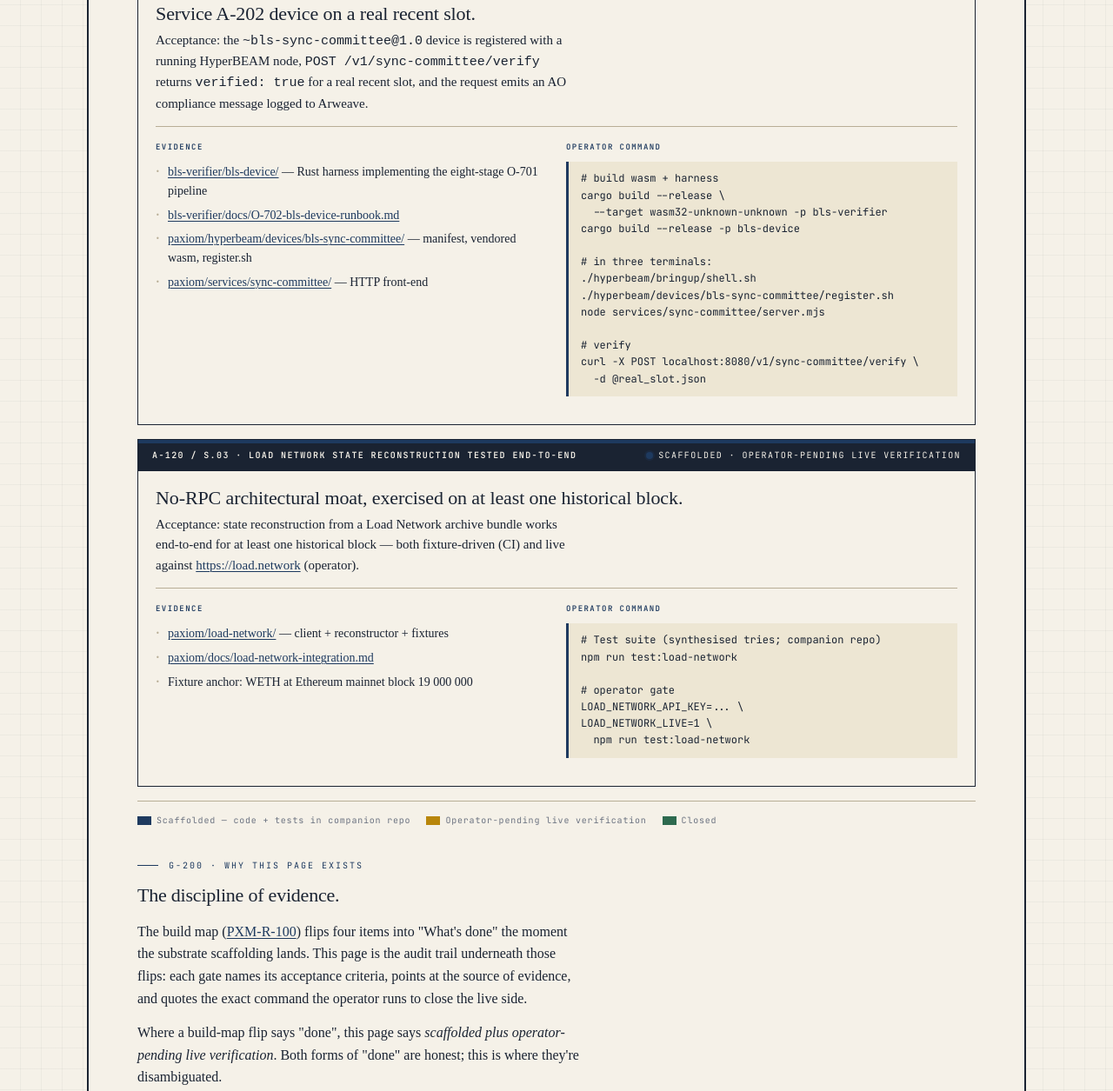
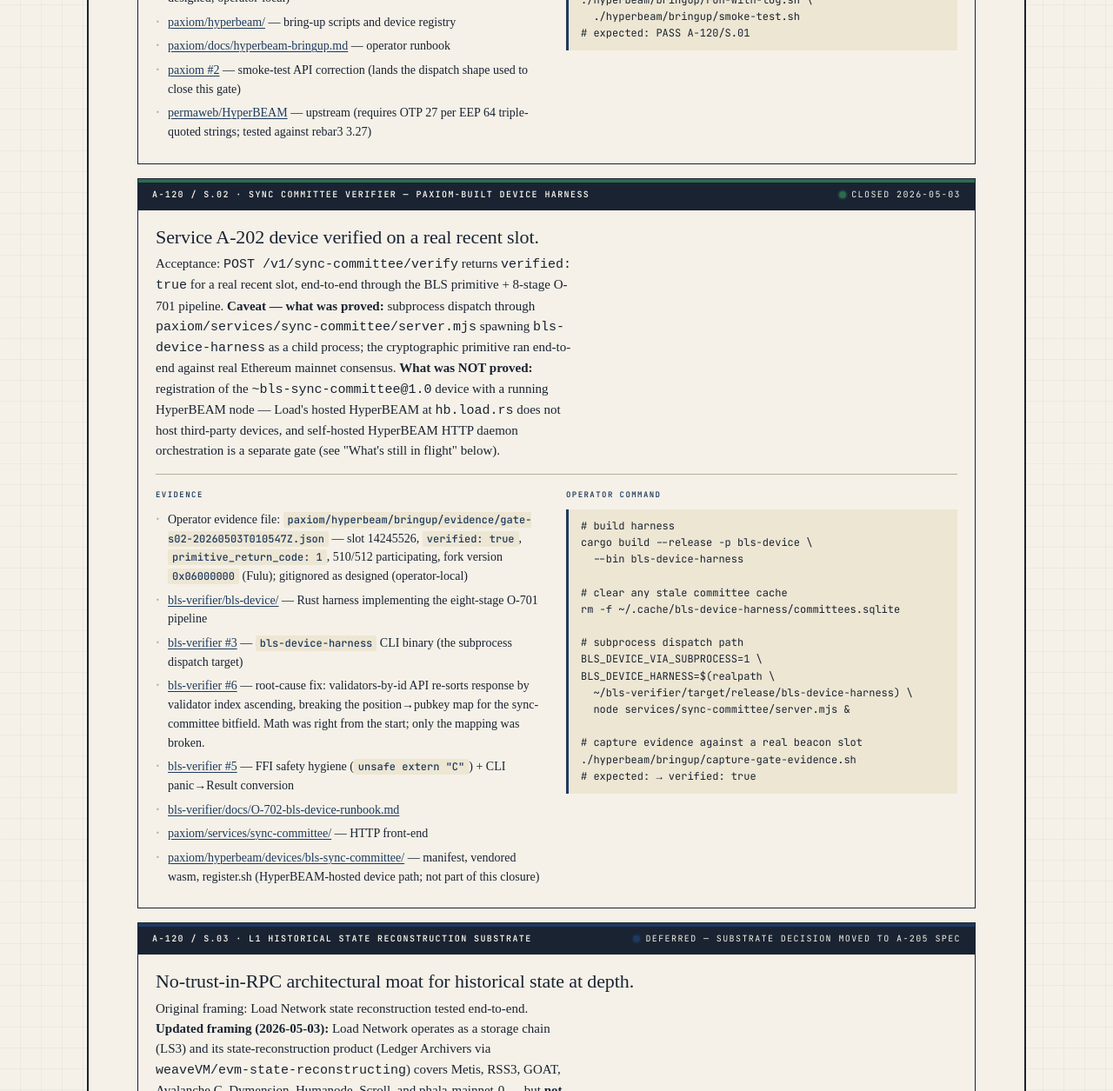
Before and after one commit to k-luecke/paxiom-static, a plain HTML site: page paxiom-phase-0-status.html in a window 1280 px wide. Shown: the part 906-2161 px from the top of the page at 87% size. Drawn offline with Linux system fonts and the light colour scheme.

Commit message:
phase-0: flip S.01/S.02/Service-02 to closed; reframe S.03 as deferred
Three of the four substrate items move from "scaffolded; awaiting
operator gate" to closed with operator evidence references. The
fourth (S.03) is reframed as deferred because the substrate it
targets (Load Network state reconstruction) does not cover Ethereum
L1 mainnet — substrate decision moves to Service A-205 spec rather
than blocking Phase 0.

S.02 closure carries an explicit caveat: subprocess dispatch path
through paxiom services/sync-committee + bls-device-harness is what
was proved end-to-end; HyperBEAM-hosted device registration remains
unproven (hb.load.rs does not host third-party devices, self-hosted
HB HTTP daemon orchestration is a separate gate).

Honesty discipline preserved per the 27c9b24 walk-back precedent —
each closure cites the exact evidence file and operator command,
and what was NOT proved is named explicitly rather than glossed.

Sheet revision: A → B (2026.05.02 → 2026.05.03).

DO NOT merge before:
- bls-verifier PR #3 (harness binary)
- bls-verifier PR #6 (validator-order fix; without this the cited
  evidence does not reproduce)
- paxiom PR #2 (smoke-test API fix)
- bls-verifier PR #5 (FFI/CLI hygiene; independent but preferable)

```diff
--- a/paxiom-phase-0-status.html
+++ b/paxiom-phase-0-status.html
@@ -156,31 +156,35 @@ a:hover { color: var(--red); }
 
 <div class="page-mark">Sheet PXM-G-100</div>
 <h1 class="page-title">Three gates. <em>One substrate.</em></h1>
-<p class="page-strap">Phase 0 closes when the operator runs three commands and each one exits 0. The code is scaffolded in companion repositories, the runbooks are written. What remains is the operator running the documented commands on real infrastructure — and the companion repos becoming publicly browse-able so the evidence is independently auditable.</p>
+<p class="page-strap">Phase 0 closes when the operator runs three commands and each one exits 0. As of 2026-05-03, two have run end-to-end against real Ethereum mainnet consensus (S.01 and S.02 closed with operator evidence). The third (S.03) is deferred — Load Network's reconstruction products do not cover Ethereum L1 mainnet, and the substrate decision for L1 historical state is now scoped to Service A-205 specification rather than Phase 0.</p>
 
 <!-- Gate S.01 -->
-<article class="gate-card scaffolded" id="s01">
+<article class="gate-card closed" id="s01">
   <div class="gate-card-header">
     <span class="gate-id">A-120 / S.01 · HyperBEAM operational locally</span>
-    <span class="gate-status">Scaffolded · operator-pending live verification</span>
+    <span class="gate-status">Closed 2026-05-02</span>
   </div>
   <div class="gate-card-body">
     <div class="gate-card-title">HyperBEAM running locally via <code>rebar3 shell</code>.</div>
-    <p class="gate-card-acceptance">Acceptance: <code>rebar3 shell</code> opens a working HyperBEAM session, the <code>~evm@1.0</code> device executes, and <code>hb_ao:dispatch(&lt;&lt;"~evm@1.0"&gt;&gt;, #{action =&gt; ping})</code> returns <code>{ok, _}</code>.</p>
+    <p class="gate-card-acceptance">Acceptance: <code>rebar3 shell</code> opens a working HyperBEAM session and dispatch through <code>hb_ao</code> returns <code>{ok, _}</code>. Original draft targeted <code>~evm@1.0</code> via <code>hb_ao:dispatch/2</code>; both were upstream-API mismatches (<code>~evm@1.0</code> lives in Load's HyperBEAM fork, not <code>permaweb/HyperBEAM</code>; the AO-Core resolver entry is <code>hb_ao:resolve/2</code>). Closed against upstream <code>~test-device@1.0</code> (the canonical "framework is working" probe) — same proof of "HyperBEAM operational and dispatching."</p>
 
     <div class="gate-card-grid">
       <div class="gate-card-cell">
         <div class="label">Evidence</div>
         <ul>
-          <li><a href="https://github.com/k-luecke/paxiom/tree/claude/build-hyperbeam-network-uIaMZ/hyperbeam">paxiom/hyperbeam/</a> — bring-up scripts and device registry</li>
-          <li><a href="https://github.com/k-luecke/paxiom/blob/claude/build-hyperbeam-network-uIaMZ/docs/hyperbeam-bringup.md">paxiom/docs/hyperbeam-bringup.md</a> — operator runbook</li>
-          <li><a href="https://github.com/permaweb/HyperBEAM">permaweb/HyperBEAM</a> — upstream</li>
+          <li>Operator log: <code>paxiom/hyperbeam/bringup/logs/smoke-test-20260502T220748Z.log</code> — <code>S01_OK</code>, exit 0, elapsed 90s (gitignored as designed; operator-local)</li>
+          <li><a href="https://github.com/k-luecke/paxiom/tree/main/hyperbeam">paxiom/hyperbeam/</a> — bring-up scripts and device registry</li>
+          <li><a href="https://github.com/k-luecke/paxiom/blob/main/docs/hyperbeam-bringup.md">paxiom/docs/hyperbeam-bringup.md</a> — operator runbook</li>
+          <li><a href="https://github.com/k-luecke/paxiom/pull/2">paxiom #2</a> — smoke-test API correction (lands the dispatch shape used to close this gate)</li>
+          <li><a href="https://github.com/permaweb/HyperBEAM">permaweb/HyperBEAM</a> — upstream (requires OTP 27 per EEP 64 triple-quoted strings; tested against rebar3 3.27)</li>
         </ul>
       </div>
       <div class="gate-card-cell">
         <div class="label">Operator command</div>
-<pre class="cmd">./hyperbeam/bringup/install.sh
-./hyperbeam/bringup/smoke-test.sh
+<pre class="cmd">./hyperbeam/bringup/run-with-log.sh \
+  ./hyperbeam/bringup/install.sh
+./hyperbeam/bringup/run-with-log.sh \
+  ./hyperbeam/bringup/smoke-test.sh
 # expected: PASS A-120/S.01</pre>
       </div>
     </div>
@@ -188,40 +192,47 @@ a:hover { color: var(--red); }
 </article>
 
 <!-- Gate S.02 -->
-<article class="gate-card scaffolded" id="s02">
+<article class="gate-card closed" id="s02">
   <div class="gate-card-header">
-    <span class="gate-id">A-120 / S.02 · Sync committee verifier wrapped as HyperBEAM device</span>
-    <span class="gate-status">Scaffolded · operator-pending live verification</span>
+    <span class="gate-id">A-120 / S.02 · Sync committee verifier — Paxiom-built device harness</span>
+    <span class="gate-status">Closed 2026-05-03</span>
   </div>
   <div class="gate-card-body">
-    <div class="gate-card-title">Service A-202 device on a real recent slot.</div>
-    <p class="gate-card-acceptance">Acceptance: the <code>~bls-sync-committee@1.0</code> device is registered with a running HyperBEAM node, <code>POST /v1/sync-committee/verify</code> returns <code>verified: true</code> for a real recent slot, and the request emits an AO compliance message logged to Arweave.</p>
+    <div class="gate-card-title">Service A-202 device verified on a real recent slot.</div>
+    <p class="gate-card-acceptance">Acceptance: <code>POST /v1/sync-committee/verify</code> returns <code>verified: true</code> for a real recent slot, end-to-end through the BLS primitive + 8-stage O-701 pipeline. <strong>Caveat — what was proved:</strong> subprocess dispatch through <code>paxiom/services/sync-committee/server.mjs</code> spawning <code>bls-device-harness</code> as a child process; the cryptographic primitive ran end-to-end against real Ethereum mainnet consensus. <strong>What was NOT proved:</strong> registration of the <code>~bls-sync-committee@1.0</code> device with a running HyperBEAM node — Load's hosted HyperBEAM at <code>hb.load.rs</code> does not host third-party devices, and self-hosted HyperBEAM HTTP daemon orchestration is a separate gate (see "What's still in flight" below).</p>
 
     <div class="gate-card-grid">
       <div class="gate-card-cell">
         <div class="label">Evidence</div>
         <ul>
-          <li><a href="https://github.com/k-luecke/bls-verifier/tree/claude/build-hyperbeam-network-uIaMZ/bls-device">bls-verifier/bls-device/</a> — Rust harness implementing the eight-stage O-701 pipeline</li>
-          <li><a href="https://github.com/k-luecke/bls-verifier/blob/claude/build-hyperbeam-network-uIaMZ/docs/O-702-bls-device-runbook.md">bls-verifier/docs/O-702-bls-device-runbook.md</a></li>
-          <li><a href="https://github.com/k-luecke/paxiom/tree/claude/build-hyperbeam-network-uIaMZ/hyperbeam/devices/bls-sync-committee">paxiom/hyperbeam/devices/bls-sync-committee/</a> — manifest, vendored wasm, register.sh</li>
-          <li><a href="https://github.com/k-luecke/paxiom/tree/claude/build-hyperbeam-network-uIaMZ/services/sync-committee">paxiom/services/sync-committee/</a> — HTTP front-end</li>
+          <li>Operator evidence file: <code>paxiom/hyperbeam/bringup/evidence/gate-s02-20260503T010547Z.json</code> — slot 14245526, <code>verified: true</code>, <code>primitive_return_code: 1</code>, 510/512 participating, fork version <code>0x06000000</code> (Fulu); gitignored as designed (operator-local)</li>
+          <li><a href="https://github.com/k-luecke/bls-verifier/tree/main/bls-device">bls-verifier/bls-device/</a> — Rust harness implementing the eight-stage O-701 pipeline</li>
+          <li><a href="https://github.com/k-luecke/bls-verifier/pull/3">bls-verifier #3</a> — <code>bls-device-harness</code> CLI binary (the subprocess dispatch target)</li>
+          <li><a href="https://github.com/k-luecke/bls-verifier/pull/6">bls-verifier #6</a> — root-cause fix: validators-by-id API re-sorts response by validator index ascending, breaking the position→pubkey map for the sync-committee bitfield. Math was right from the start; only the mapping was broken.</li>
+          <li><a href="https://github.com/k-luecke/bls-verifier/pull/5">bls-verifier #5</a> — FFI safety hygiene (<code>unsafe extern "C"</code>) + CLI panic→Result conversion</li>
+          <li><a href="https://github.com/k-luecke/bls-verifier/blob/main/docs/O-702-bls-device-runbook.md">bls-verifier/docs/O-702-bls-device-runbook.md</a></li>
+          <li><a href="https://github.com/k-luecke/paxiom/tree/main/services/sync-committee">paxiom/services/sync-committee/</a> — HTTP front-end</li>
+          <li><a href="https://github.com/k-luecke/paxiom/tree/main/hyperbeam/devices/bls-sync-committee">paxiom/hyperbeam/devices/bls-sync-committee/</a> — manifest, vendored wasm, register.sh (HyperBEAM-hosted device path; not part of this closure)</li>
         </ul>
       </div>
       <div class="gate-card-cell">
         <div class="label">Operator command</div>
-<pre class="cmd"># build wasm + harness
-cargo build --release \
-  --target wasm32-unknown-unknown -p bls-verifier
-cargo build --release -p bls-device
+<pre class="cmd"># build harness
+cargo build --release -p bls-device \
+  --bin bls-device-harness
 
-# in three terminals:
-./hyperbeam/bringup/shell.sh
-./hyperbeam/devices/bls-sync-committee/register.sh
-node services/sync-committee/server.mjs
+# clear any stale committee cache
+rm -f ~/.cache/bls-device-harness/committees.sqlite
 
-# verify
-curl -X POST localhost:8080/v1/sync-committee/verify \
-  -d @real_slot.json</pre>
+# subprocess dispatch path
+BLS_DEVICE_VIA_SUBPROCESS=1 \
+BLS_DEVICE_HARNESS=$(realpath \
+  ~/bls-verifier/target/release/bls-device-harness) \
+  node services/sync-committee/server.mjs &
+
+# capture evidence against a real beacon slot
+./hyperbeam/bringup/capture-gate-evidence.sh
+# expected: → verified: true</pre>
       </div>
     </div>
   </div>
@@ -230,31 +241,28 @@ curl -X POST localhost:8080/v1/sync-committee/verify \
 <!-- Gate S.03 -->
 <article class="gate-card scaffolded" id="s03">
   <div class="gate-card-header">
-    <span class="gate-id">A-120 / S.03 · Load Network state reconstruction tested end-to-end</span>
-    <span class="gate-status">Scaffolded · operator-pending live verification</span>
+    <span class="gate-id">A-120 / S.03 · L1 historical state reconstruction substrate</span>
+    <span class="gate-status">Deferred — substrate decision moved to A-205 spec</span>
   </div>
   <div class="gate-card-body">
-    <div class="gate-card-title">No-RPC architectural moat, exercised on at least one historical block.</div>
-    <p class="gate-card-acceptance">Acceptance: state reconstruction from a Load Network archive bundle works end-to-end for at least one historical block — both fixture-driven (CI) and live against <a href="https://load.network">https://load.network</a> (operator).</p>
+    <div class="gate-card-title">No-trust-in-RPC architectural moat for historical state at depth.</div>
+    <p class="gate-card-acceptance">Original framing: Load Network state reconstruction tested end-to-end. <strong>Updated framing (2026-05-03):</strong> Load Network operates as a storage chain (LS3) and its state-reconstruction product (Ledger Archivers via <code>weaveVM/evm-state-reconstructing</code>) covers Metis, RSS3, GOAT, Avalanche C, Dymension, Humanode, Scroll, and phala-mainnet-0 — but <strong>not Ethereum L1 mainnet</strong>. Paxiom committed to L1; the substrate question is therefore an open product decision, not a Phase 0 implementation gate. Resolution moves to the Service A-205 (Verified Historical State) specification. The MPT proof verification logic in <code>paxiom/load-network/test/verifier.test.mjs</code> remains valid — that logic verifies proofs from any source. Per the no-RPC framing: the load-bearing claim is "no trust in RPC" (local verification against consensus-attested state roots), not "no RPC anywhere as a data source."</p>
 
     <div class="gate-card-grid">
       <div class="gate-card-cell">
-        <div class="label">Evidence</div>
+        <div class="label">What stands</div>
         <ul>
-          <li><a href="https://github.com/k-luecke/paxiom/tree/claude/build-hyperbeam-network-uIaMZ/load-network">paxiom/load-network/</a> — client + reconstructor + fixtures</li>
-          <li><a href="https://github.com/k-luecke/paxiom/blob/claude/build-hyperbeam-network-uIaMZ/docs/load-network-integration.md">paxiom/docs/load-network-integration.md</a></li>
-          <li>Fixture anchor: WETH at Ethereum mainnet block 19 000 000</li>
+          <li><a href="https://github.com/k-luecke/paxiom/tree/main/load-network">paxiom/load-network/</a> — fixture-driven MPT proof verification (20/20 tests pass; reusable for any source of EL proofs)</li>
+          <li><a href="https://github.com/k-luecke/paxiom/blob/main/docs/load-network-integration.md">paxiom/docs/load-network-integration.md</a></li>
         </ul>
       </div>
       <div class="gate-card-cell">
-        <div class="label">Operator command</div>
-<pre class="cmd"># Test suite (synthesised tries; companion repo)
-npm run test:load-network
-
-# operator gate
-LOAD_NETWORK_API_KEY=... \
-LOAD_NETWORK_LIVE=1 \
-  npm run test:load-network</pre>
+        <div class="label">What's open (A-205 substrate decision)</div>
+        <ul>
+          <li>Pick interim L1 historical archive: conventional archive RPC (Alchemy/QuickNode/Infura/Chainstack) — acceptable because verification is local — or self-hosted Erigon (~3TB) for self-sovereignty</li>
+          <li>Decide future direction: KYVE-backed adapter (no off-the-shelf path for Ethereum L1 mainnet today; would need a custom EVM adapter), or vendor-locked archive with the trust offset to local verification</li>
+          <li>Repurpose <code>paxiom/load-network/</code>: delete the broken client + keep MPT verifier, OR repurpose as an LS3-backed audit-artifact archival sink ($0.02/GB/mo permanent storage on Arweave via x402 facilitator at <code>hyper-x402.load.network</code>)</li>
+        </ul>
       </div>
     </div>
   </div>
@@ -263,15 +271,16 @@ LOAD_NETWORK_LIVE=1 \
 <div class="legend">
   <div class="legend-item"><span class="legend-swatch scaffolded"></span> Scaffolded — code + tests in companion repo</div>
   <div class="legend-item"><span class="legend-swatch operator-pending"></span> Operator-pending live verification</div>
-  <div class="legend-item"><span class="legend-swatch closed"></span> Closed</div>
+  <div class="legend-item"><span class="legend-swatch closed"></span> Closed — operator-verified end-to-end with evidence file</div>
 </div>
 
 <div class="section" style="margin-top:36px;">
   <div class="section-mark-text">G-200 · Why this page exists</div>
   <h2>The discipline of evidence.</h2>
-  <p>The build map (<a href="/paxiom-build-map.html">PXM-R-100</a>) flips four items into "What's done" the moment the substrate scaffolding lands. This page is the audit trail underneath those flips: each gate names its acceptance criteria, points at the source of evidence, and quotes the exact command the operator runs to close the live side.</p>
-  <p>Where a build-map flip says "done", this page says <em>scaffolded plus operator-pending live verification</em>. Both forms of "done" are honest; this is where they're disambiguated.</p>
-  <p><strong>About the evidence links.</strong> The links above point at the companion repos <code>k-luecke/paxiom</code> and <code>k-luecke/bls-verifier</code>. They resolve when those repos are public; if you encounter a 404, the companion is currently private and the public proof is operator-runnable rather than browse-able. The page will tighten its language to "closed" once both the operator-side commands have been run and the companion repos are publicly readable.</p>
+  <p>The build map (<a href="/paxiom-build-map.html">PXM-R-100</a>) flips three substrate items into "What's done" once the operator runs the gate commands and an evidence file is produced. This page is the audit trail underneath those flips: each gate names its acceptance criteria, points at the source of evidence, and quotes the exact command the operator ran (or, for S.03, the open product question).</p>
+  <p>S.01 and S.02 are <em>closed</em> as of 2026-05-03 — operator-verified end-to-end against real Ethereum mainnet consensus, with timestamped evidence files in <code>paxiom/hyperbeam/bringup/{logs,evidence}/</code>. The evidence files are gitignored by design; they are operator-local proofs whose existence and contents are documented above.</p>
+  <p>S.03 is <em>deferred</em>, not pending. Load Network's reconstruction products do not cover Ethereum L1 mainnet; the substrate question for L1 historical state moves to the Service A-205 specification rather than blocking Phase 0. The fixture-driven MPT verification logic (20/20 tests pass) survives the deferral — that logic verifies proofs from any source.</p>
+  <p><strong>About the evidence links.</strong> The links above point at <code>k-luecke/paxiom</code> and <code>k-luecke/bls-verifier</code> — both public. PR references (paxiom #2; bls-verifier #3, #5, #6) carry the implementation work that lands on <code>main</code>; this page will be browse-trustworthy once those PRs merge. If any link 404s, the corresponding PR is still open.</p>
 </div>
 
 <div class="section">
@@ -289,7 +298,7 @@ LOAD_NETWORK_LIVE=1 \
 
 <div class="sheet-footer">
   <div>Paxiom · paxiom.org</div>
-  <div class="center">Phase 0 Status · Rev. A · 2026.05.02</div>
+  <div class="center">Phase 0 Status · Rev. B · 2026.05.03</div>
   <div class="right">Sheet PXM-G-100</div>
 </div>
 
```
Also changed, not shown: paxiom-build-map.html (+5 -5 lines).
